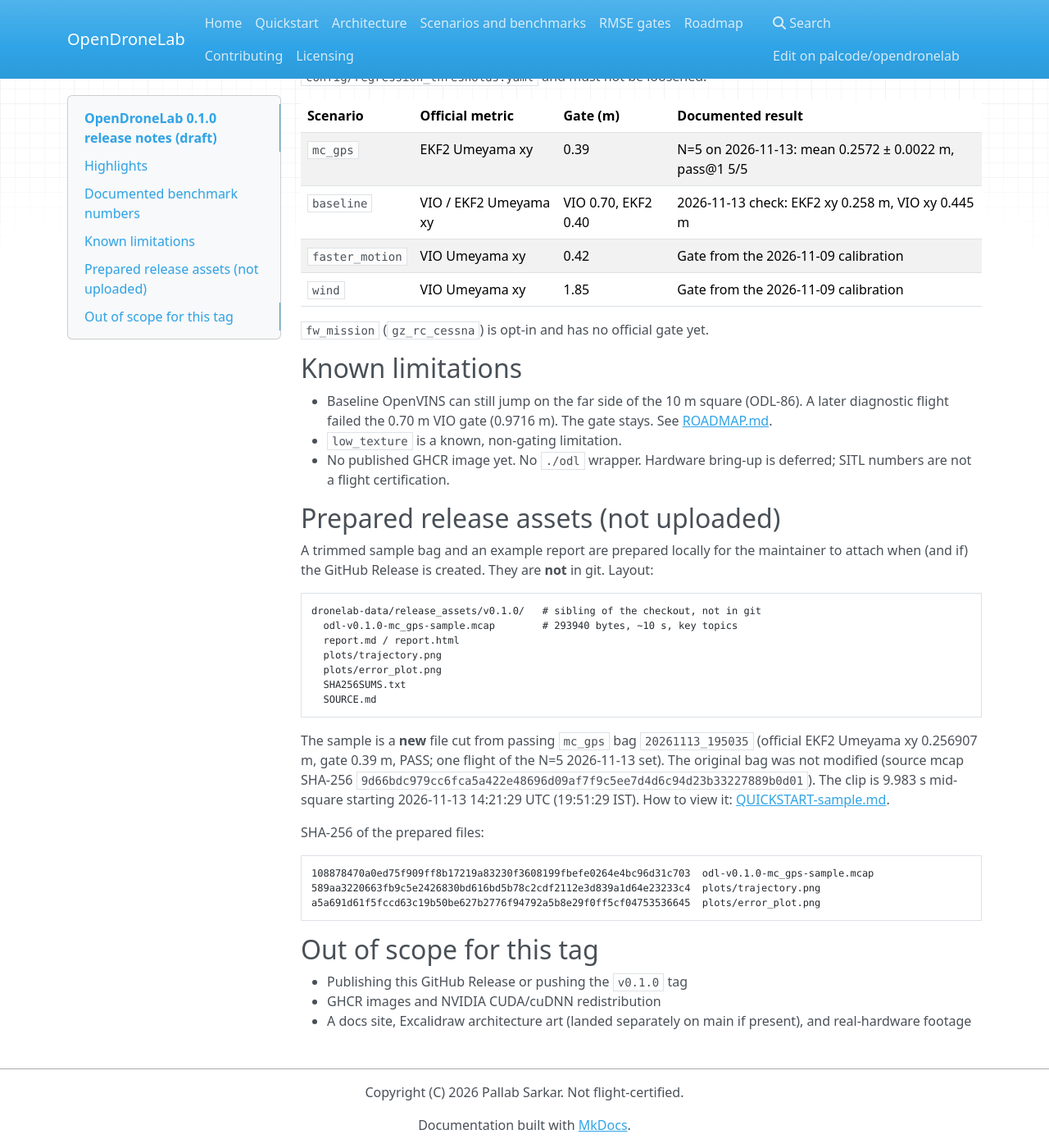
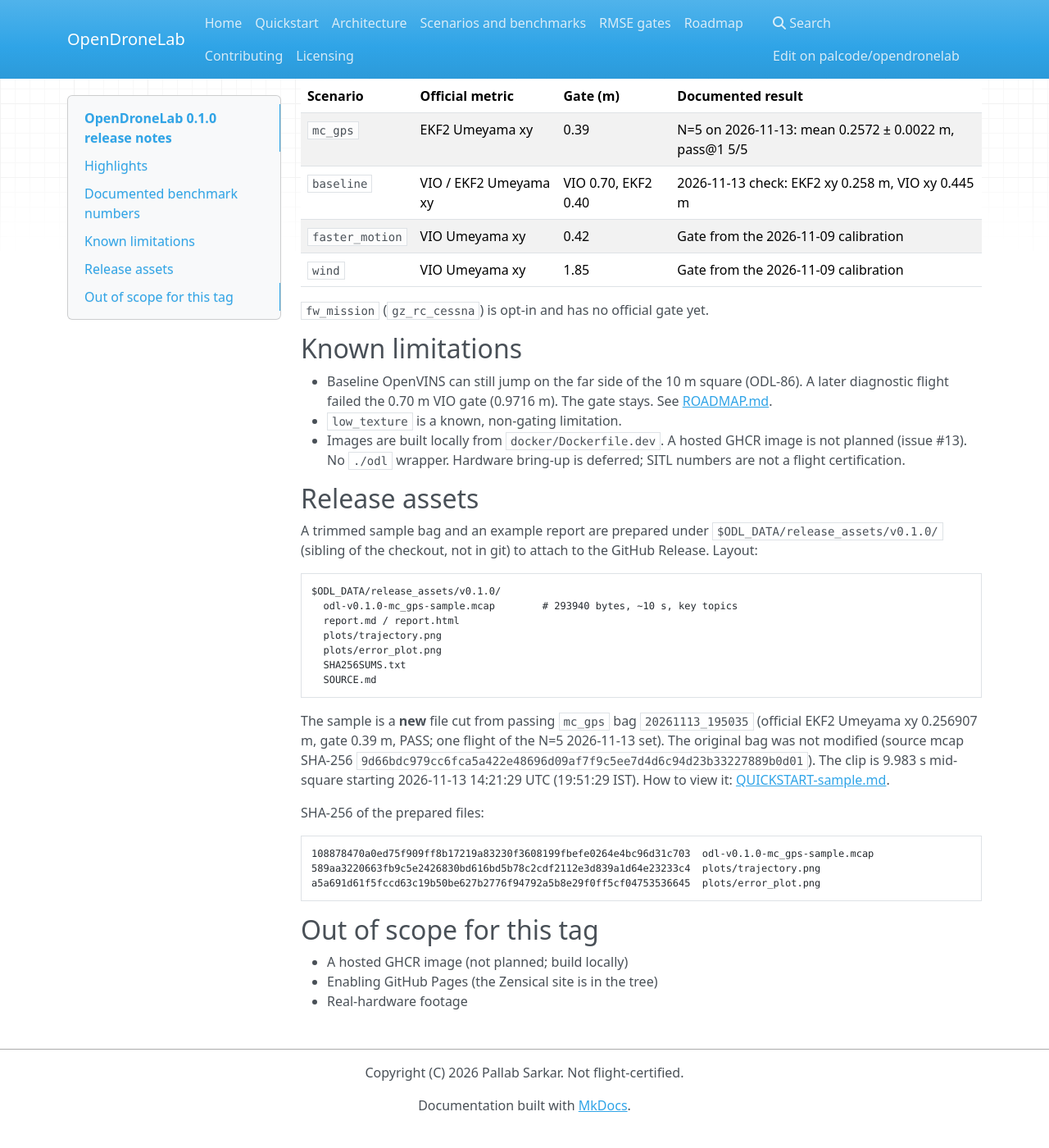
Before and after one commit to palcode/opendronelab, an MkDocs documentation site: the page built from docs/release-notes/v0.1.0.md, in a window 1280 px wide and 1400 px high, scrolled down 546 px. Shown: the whole window at 82% size. Built offline with MkDocs 1.6.1, drawn with Linux system fonts in a browser that asks for light colours; nearby versions of some CDN libraries; after the commit the page ends 1922 px from its top, so only the background shows below that; some of the changed text lies outside the part shown.

Commit message:
docs: cut the 0.1.0 changelog for 2026-11-17
Move the previous Unreleased items and the earlier 2026-11-14 draft
cut into a single [0.1.0] section. Leave [Unreleased] empty. Update
the release notes to match the upcoming v0.1.0 tag.

````diff
--- a/docs/release-notes/v0.1.0.md
+++ b/docs/release-notes/v0.1.0.md
@@ -1,12 +1,11 @@
-# OpenDroneLab 0.1.0 release notes (draft)
+# OpenDroneLab 0.1.0 release notes
 
-**Status:** prepared, **not published**. There is no `v0.1.0` git tag
-and no GitHub Release yet. This document is ready for maintainer
-review.
+**Status:** `v0.1.0` is tagged on `main` (2026-11-17). First-party
+license: AGPL-3.0-only. The verified path is software-in-the-loop.
+OpenDroneLab is **not flight-certified**.
 
-Date on the draft cut: 2026-11-14. Sample assets prepared: 2026-11-17.
-First-party license: AGPL-3.0-only. The verified path is
-software-in-the-loop. OpenDroneLab is **not flight-certified**.
+Date on the first cut in tree: 2026-11-14. Tag and sample assets:
+2026-11-17.
 
 ## Highlights
 
@@ -41,17 +40,19 @@ in `config/regression_thresholds.yaml` and must not be loosened.
   (ODL-86). A later diagnostic flight failed the 0.70 m VIO gate
   (0.9716 m). The gate stays. See [ROADMAP.md](https://github.com/palcode/opendronelab/blob/main/ROADMAP.md).
 - `low_texture` is a known, non-gating limitation.
-- No published GHCR image yet. No `./odl` wrapper. Hardware bring-up
-  is deferred; SITL numbers are not a flight certification.
+- Images are built locally from `docker/Dockerfile.dev`. A hosted
+  GHCR image is not planned (issue #13). No `./odl` wrapper.
+  Hardware bring-up is deferred; SITL numbers are not a flight
+  certification.
 
-## Prepared release assets (not uploaded)
+## Release assets
 
-A trimmed sample bag and an example report are prepared locally for
-the maintainer to attach when (and if) the GitHub Release is created.
-They are **not** in git. Layout:
+A trimmed sample bag and an example report are prepared under
+`$ODL_DATA/release_assets/v0.1.0/` (sibling of the checkout, not in
+git) to attach to the GitHub Release. Layout:
 
 ```text
-dronelab-data/release_assets/v0.1.0/   # sibling of the checkout, not in git
+$ODL_DATA/release_assets/v0.1.0/
   odl-v0.1.0-mc_gps-sample.mcap        # 293940 bytes, ~10 s, key topics
   report.md / report.html
   plots/trajectory.png
@@ -78,7 +79,6 @@ a5a691d61f5fccd63c19b50be627b2776f94792a5b8e29f0ff5cf04753536645  plots/error_pl
 
 ## Out of scope for this tag
 
-- Publishing this GitHub Release or pushing the `v0.1.0` tag
-- GHCR images and NVIDIA CUDA/cuDNN redistribution
-- A docs site, Excalidraw architecture art (landed separately on main
-  if present), and real-hardware footage
+- A hosted GHCR image (not planned; build locally)
+- Enabling GitHub Pages (the Zensical site is in the tree)
+- Real-hardware footage
````
Also changed, not shown: CHANGELOG.md (+47 -48 lines).
